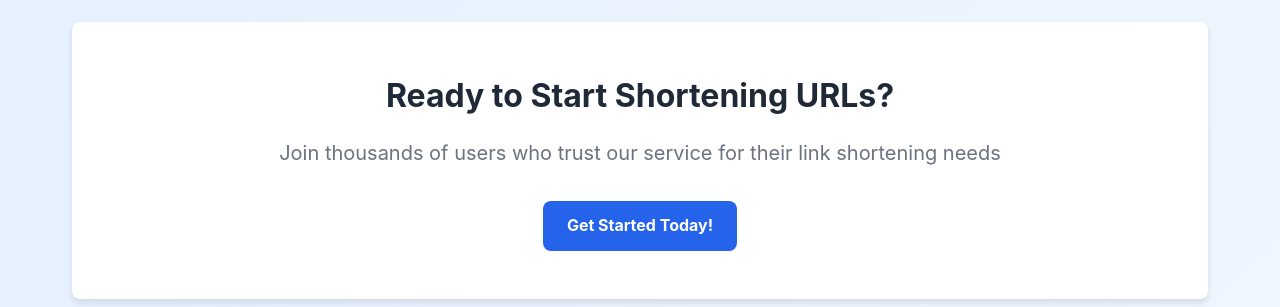
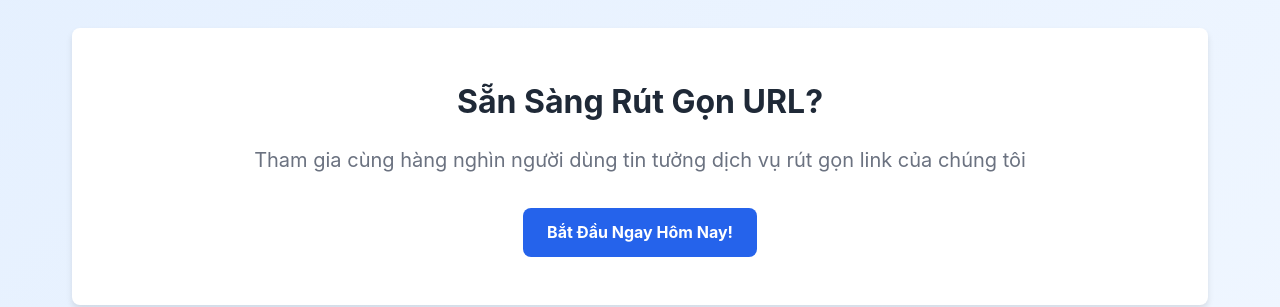
Before and after one commit to hoangquochung1110/yashl-landing, a plain HTML site: page index.html in a window 1280 px wide. Shown: the part 1813-2120 px from the top of the page. Drawn offline with Linux system fonts and the light colour scheme.

Commit message:
Change default language

```diff
--- a/index.html
+++ b/index.html
@@ -510,7 +510,7 @@
             };
 
             // Language switcher functionality
-            let currentLang = localStorage.getItem('preferred-language') || 'en';
+            let currentLang = localStorage.getItem('preferred-language') || 'vi';
 
             function updateContent(lang) {
                 currentLang = lang;
```
